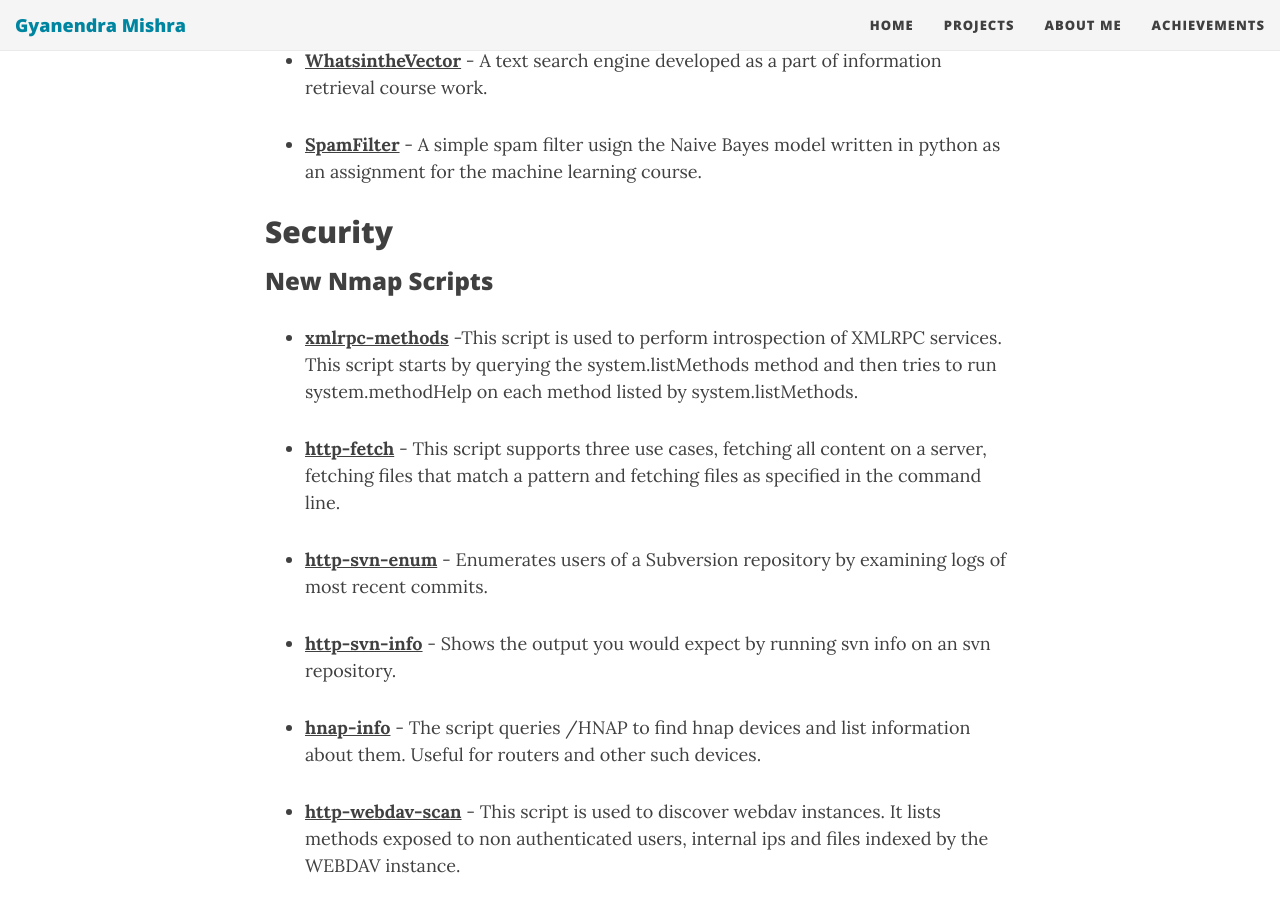
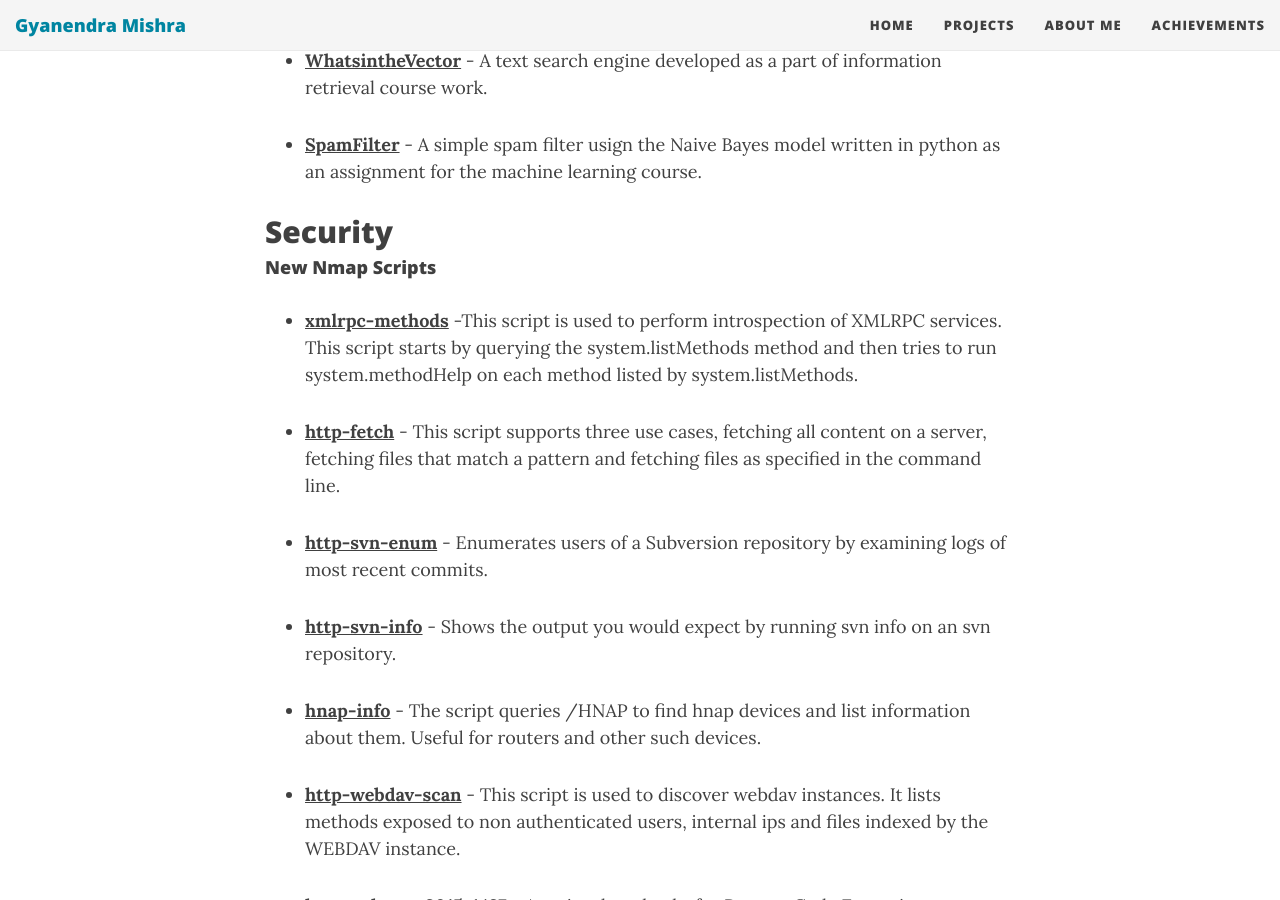
Before and after one commit to h4ck3rk3y/h4ck3rk3y.github.io, a Jekyll site: the page built from projects.md, in a window 1280 px wide and 900 px high, scrolled down 1774 px. Built offline with Jekyll 4.4.1, drawn with Linux system fonts in a browser that asks for light colours; nearby versions of some CDN libraries.

Commit message:
changed eader to h4

```diff
--- a/projects.md
+++ b/projects.md
@@ -47,7 +47,7 @@ A list of things I have worked on in the recent past, watch out for more!
 
 ## Security
 
-### New Nmap Scripts
+#### New Nmap Scripts
 
 - **[xmlrpc-methods](https://nmap.org/nsedoc/scripts/xmlrpc-methods.html)** -This script is used to perform introspection of XMLRPC services. This script starts by querying the system.listMethods method and then tries to run system.methodHelp on each method listed by system.listMethods.
 
@@ -65,7 +65,7 @@ A list of things I have worked on in the recent past, watch out for more!
 
 - **[NTLM Auth in the HTTP Library](https://nmap.org/nsedoc/lib/http.html)** I added NTLM authentication support to Nmaps HTTP Library.
 
-### Nmap scripts and libraries not yet in trunk
+#### Nmap scripts and libraries not yet in trunk
 
 - **[Repository Link](https://svn.nmap.org/nmap-exp/gyani/)** I have written plenty of updates and bugfixes for the Nmap Scripting Engine. There are more new scripts and some libraries that are not yet in the main trunk but soon will be.
 
```
